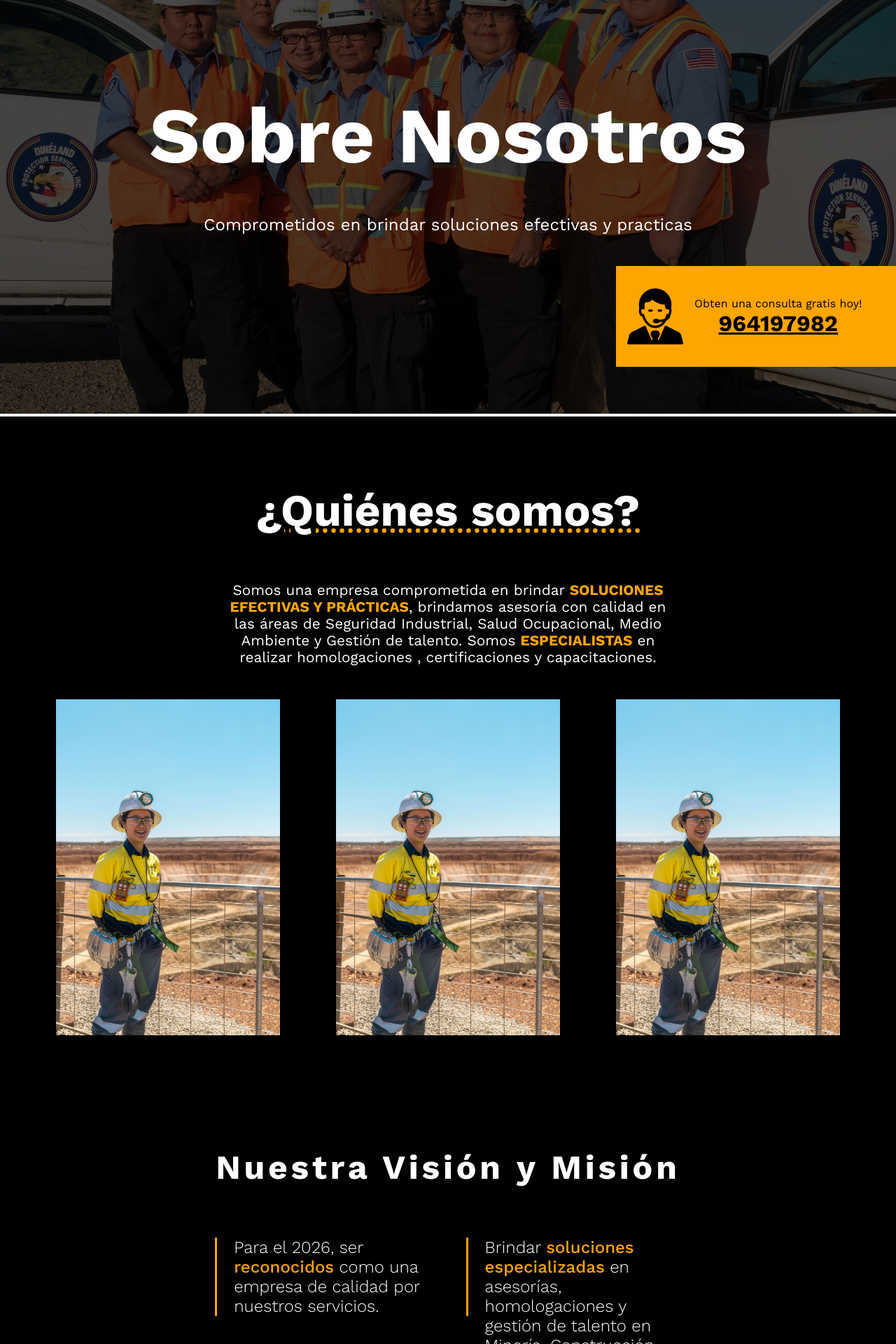
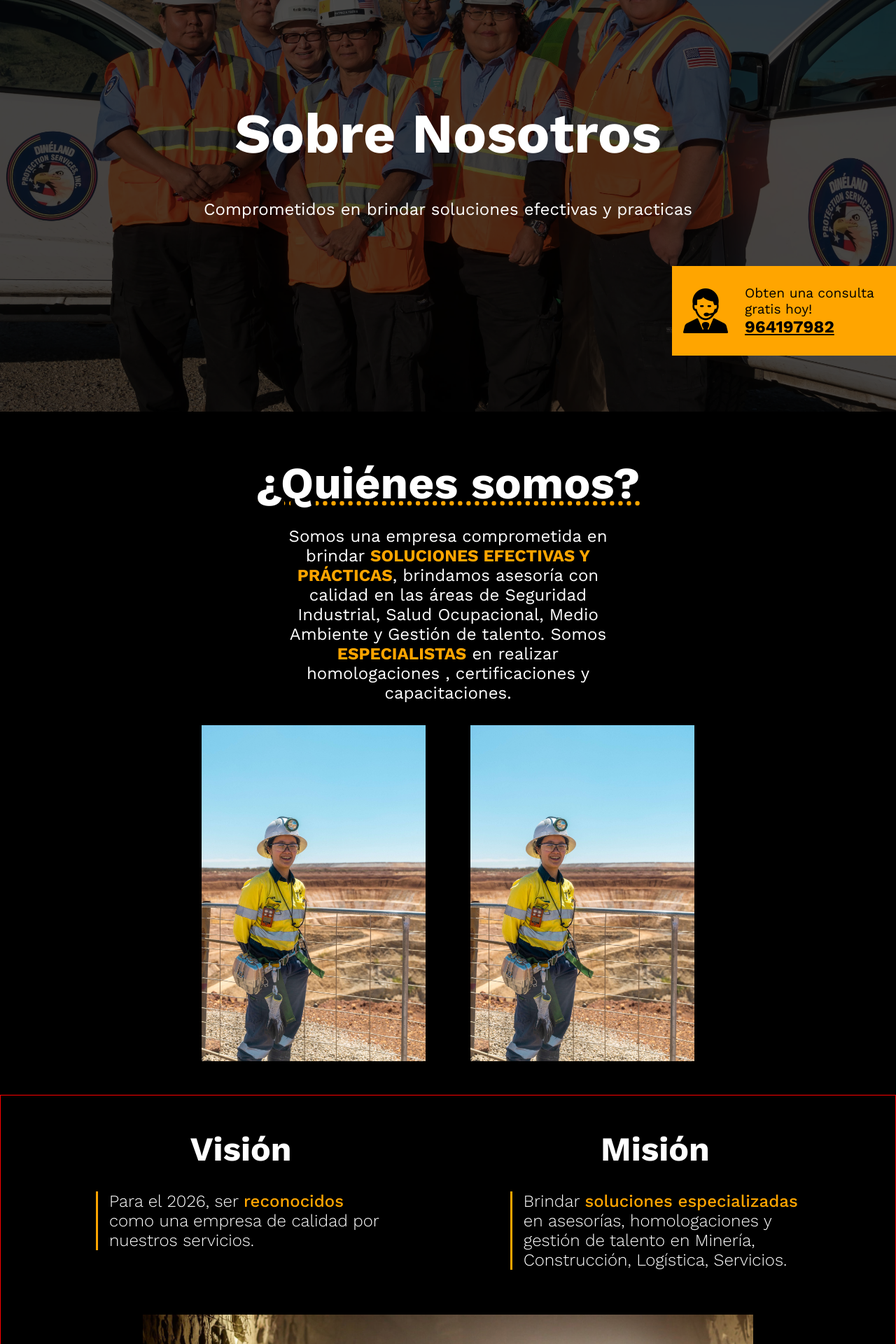
Before and after one commit to Zapallit0/SafetyProject, a React (Vite) app: page /Nosotros in a window 1280 px wide. Shown: the part 260-2180 px from the top of the page at 70% size. Built offline with nearby package versions, Linux system fonts and the light colour scheme.

Commit message:
Adding responsive Home Page and About Us Page

```diff
--- a/src/Components/AboutUs/AboutUs1/AboutUs.css
+++ b/src/Components/AboutUs/AboutUs1/AboutUs.css
@@ -7,22 +7,21 @@
     flex-direction: column;
     align-items: center;
     text-align: center;
-    padding: 4rem 0;
+    padding: 2rem 0;
 }
 .titleAboutUs1{
-    margin-top: 2rem;
     color: white;
-    width:50%;
-    margin-bottom: 3rem;
+    width:80%;
+    margin: 2rem 0;
 }
 .titleAboutUs1 h2{
-    font-size: 4rem;
-    margin-bottom: 4rem;
+    font-size: 2rem;
     text-decoration:dotted underline #FFA500;
+    margin-bottom: 1.5rem;
 }
 .titleAboutUs1 p{
     width: fit-content;
-    font-size: 1.3rem;
+    font-size: 1rem;
 }
 .titleAboutUs1 p span{
     text-transform: uppercase;
@@ -36,9 +35,41 @@
 }
 .imgsAboutUs1{
     display: flex;
-    gap: 5rem;
+    flex-direction: row;
+    flex-wrap: wrap;
+    gap: 1rem;
+}
+.imgsAboutUs1 img{
+    width: 10rem;
     margin-bottom: 1rem;
 }
-.imgsAboutUs1 img{
-    width: 20rem;
+@media screen and (min-width: 720px) {
+    .titleAboutUs1 h2{
+        font-size: 3rem;
+    }
+    .titleAboutUs1 p{
+        font-size: 1.2rem;
+    }
+    .imgsAboutUs1{
+        gap: 2rem;
+    }
+    .imgsAboutUs1 img{
+        width: 15rem;
+    }
 }
+@media screen and (min-width:1000px){
+    .titleAboutUs1 h2{
+        font-size: 4rem;
+    }
+    .titleAboutUs1 p{
+        font-size: 1.5rem;
+        max-width: 40vw;
+        margin: auto;
+    }
+    .imgsAboutUs1{
+        gap: 4rem;
+    }
+    .imgsAboutUs1 img{
+        width: 20rem;
+    }
+}
--- a/src/Components/AboutUs/AboutUs1/AboutUs.jsx
+++ b/src/Components/AboutUs/AboutUs1/AboutUs.jsx
@@ -16,7 +16,6 @@ function AboutUs() {
         <div className='imgsAboutUs1'>
             <img src={Engineer} alt="Img1" />
             <img src={Engineer} alt="Img2" />
-            <img src={Engineer} alt="Img3" />
         </div>
     </div>
   )
--- a/src/Components/AboutUs/HeroSection/HeroSection.css
+++ b/src/Components/AboutUs/HeroSection/HeroSection.css
@@ -4,6 +4,11 @@
     align-items: center;
     justify-content: center;
     width: 100vw;
+    height: fit-content;
+}
+.backgroundHeroAboutUs{
+    height: 90svh;
+    width: 100%;
 }
 .backgroundHeroAboutUs img{
     object-fit: cover;
@@ -19,37 +24,69 @@
     z-index: 50;
     color: white;
     text-align: center;
+    padding:0 2rem;
 }
 .contentAboutUs1 h2{
-    font-size: 7rem;
+    font-size: 3rem;
     margin-bottom:3rem;
 }
 .contentAboutUs1 span{
-    font-size: 1.5rem;
+    font-size: 1rem;
 }
 .contactNumberHeroAboutUs{
     position:absolute;
     display: flex;
     background-color: #FFA500;
     align-items: center;
-    width: 25rem;
-    height: 9rem;
+    width: 15rem;
+    height: 5rem;
     padding: 1rem;
+    padding-right: 0;
     right: 0px;
-    bottom: 1rem;
+    bottom: 2rem;
 }
 .contactNumberHeroAboutUs img{
-    width: 5rem;
-    margin-right: 1rem;
+    width: 2rem;
+    margin-right: 1.5rem;
 }
 .infoHeroAboutUs{
     padding: 0;
 }
 .infoHeroAboutUs span{
-    font-size: 1.5;
+    font-size: 1rem;
 }
 .infoHeroAboutUs h4{
-    text-align: center;
+    text-align: left;
     text-decoration: underline;
-    font-size: 2rem;
+    font-size: 1rem;
 }
+@media screen and (min-width:720px){
+    .contentAboutUs1{
+        padding:0 6rem;
+    }
+    .contentAboutUs1 h2{
+        font-size: 5rem;
+    }
+    .contentAboutUs1 span{
+        font-size: 1.5rem;
+    }
+    .contactNumberHeroAboutUs{
+        width: 20rem;
+        height: 8rem;
+        padding: 1rem;
+        right: 0px;
+        bottom: 2rem;
+    }
+    .contactNumberHeroAboutUs img{
+        width: 4rem;
+    }
+    .infoHeroAboutUs span{
+        font-size: 1.2rem;
+    }
+    .infoHeroAboutUs h4{
+        font-size: 1.5rem;
+    }
+}
+@media screen and (min-width:1000px){
+
+}
--- a/src/Components/AboutUs/Mission&View/Mission&View.css
+++ b/src/Components/AboutUs/Mission&View/Mission&View.css
@@ -1,45 +1,69 @@
 .Mission_View {
     color:white;
     background-color: black;
-    height: fit-content;
     display: flex;
     flex-direction: column;
     justify-content: center;
     align-items: center;
+    text-align: center;
+    height: fit-content;
     width: 100vw;
-    padding: 5rem 0;
+    border: red solid 1px;
+    padding: 1rem;
 }
 .Mission_View h3{
-    font-size: 3rem;
-    letter-spacing: 0.3rem;
-    /* text-decoration: underline #FFA500; */
+    font-size: 2rem;
     text-underline-offset: 0.5rem;
+    margin: 2rem 0;
 }
 .paragraphsMission_View{
     display: flex;
     flex-direction: row;
-    align-items: center;
-    justify-content: space-evenly;
-    width: 60%;
-    height:10rem;
-    margin: 3rem 0;
+    align-items: flex-start;
+    text-align: center;
+    height: fit-content;
+    width: 95%;
+    height: fit-content;
+    margin-bottom: 2rem;
 }
 .paragraphsMission_View p{
-    padding-left: 1.5rem;
-    font-size: 1.5rem;
+    text-align: left;
+    padding-left: 1rem;
+    font-size: 1rem;
     font-weight: 300;
-    width: 40%;
-    height: 7rem;
+    width: 100%;
     border-left: 3px #FFA500;
     border-style: solid;
     border-bottom: 0px white;
     border-right: 0px white;
     border-top: 0px white;
 }
+.missionView{
+    display: flex;
+    flex-direction: column;
+    justify-content: center;
+    width: fit-content;
+}
 .paragraphsMission_View span{
     color:#FFA500;
     font-weight: 500;
 }
 .Mission_View img{
-    width: 50%;
+    width: 70%;
+    margin: 2rem 0;
 }
+@media screen and (min-width: 720px){
+    .Mission_View h3{
+        font-size: 3rem;
+    }
+    .missionView{
+        width: 50%;
+    }
+    .paragraphsMission_View p{
+        width: 70%;
+        font-size: 1.5rem;
+    }
+    .missionView{
+        align-items: center;
+    }
+}
--- a/src/Components/AboutUs/Mission&View/Mission&View.jsx
+++ b/src/Components/AboutUs/Mission&View/Mission&View.jsx
@@ -4,10 +4,15 @@ import LastImg from '../../../assets/AboutUsPage/lastImg.jpg'
 function MissionView() {
   return (
     <div className='Mission_View'>
-        <h3>Nuestra Visión y Misión</h3>
         <div className='paragraphsMission_View'>
+            <div className='missionView'>
+            <h3>Visión</h3>
             <p>Para el 2026, ser <span>reconocidos</span> como una empresa de calidad por nuestros servicios.</p>
+            </div>
+            <div className='missionView'>
+            <h3>Misión</h3>
             <p>Brindar <span>soluciones especializadas</span> en asesorías, homologaciones y gestión de talento en Minería, Construcción, Logística, Servicios.</p>
+            </div>
         </div>
         <img src={LastImg} alt="imgMission_View" />
     </div>
--- a/src/Components/Home/MainPage/MainPage.css
+++ b/src/Components/Home/MainPage/MainPage.css
@@ -1,7 +1,7 @@
 .mainpage{
     margin: 0px;
     position:relative;
-    width: 100svw;
+    width: 100dvw;
     height: fit-content;
 }
 /* Background Img */
@@ -109,7 +109,8 @@
     }
     .textMP button{
         width: fit-content;
-        padding: 0 1rem;
+        height: fit-content;
+        padding: 1rem 2rem;
         font-size: 1.5rem;
     }
     .redesMP img{
--- a/src/Components/Home/Navbar/Navbar.css
+++ b/src/Components/Home/Navbar/Navbar.css
@@ -30,11 +30,14 @@
     height: 4rem;
     cursor: pointer;
 }
-
+.logoCell{
+    height: 4rem;
+    cursor: pointer;
+    display: none;
+}
 .login img{
     width: 2rem;
     cursor: pointer;
-
 }
 .link{
     text-decoration: none;
@@ -66,7 +69,7 @@
 
 @media screen and (max-width:720px){
     .navbar {
-        padding: 1rem 1rem;
+        padding: 1rem;
     }
     .mobMenu{
         display: flex;
@@ -80,3 +83,17 @@
         display: none;
     }
 }
+@media screen and (min-width:1200px){
+    .desktopMenu li{
+        font-size: 1.4rem;
+        margin: 0 1.5rem;
+    }
+}
+@media screen and (max-width:900px){
+    .logo{
+        display: none;
+    }
+    .logoCell{
+        display: flex;
+    }
+}
--- a/src/Components/Home/Navbar/Navbar.jsx
+++ b/src/Components/Home/Navbar/Navbar.jsx
@@ -3,6 +3,8 @@ import './Navbar.css'
 import {Link} from 'react-router-dom'
 import userlogin from '../../../assets/user_login_n.webp';
 import logo from '../../../assets/Logos/LogoTitle.svg';
+import logoCell from '../../../assets/Logos/LogoHome.svg';
+
 import {Squash as Hamburger} from 'hamburger-react'
 
 const Navbar = () => {
@@ -14,6 +16,7 @@ const Navbar = () => {
             </div>
 
             <img src={logo} alt="Logo" className='logo' />
+            <img src={logoCell} alt="Logo" className='logoCell' />
             <ul className='desktopMenu'>
                 <Link className='link' to={'/'}><li onClick={()=>{document.getElementById('Main_Page').scrollIntoView({behavior:'smooth'})}}>Home</li></Link>
                 <li onClick={()=>{document.getElementById('Services').scrollIntoView({behavior:'smooth'})}}>Servicios</li>
@@ -24,8 +27,7 @@ const Navbar = () => {
                 <img src={userlogin} alt="" className='imgLogin' />
             </div>
 
-
-            {/* <img src={burgerMenu} alt="Menu" className='mobMenu' onClick={()=>(setShowMenu(!showMenu))} /> */}
+            {/* Menu Mobile */}
             <ul className='navMenu' style={{display:showMenu? 'flex':'none'}}>
                 <li onClick={()=>{document.getElementById('Main_Page').scrollIntoView({behavior:'smooth'}),setShowMenu(!showMenu)}}>Home</li>
                 <li onClick={()=>{document.getElementById('Services').scrollIntoView({behavior:'smooth'}),setShowMenu(!showMenu)}}>Servicios</li>
--- a/src/Components/Home/Service2/Service2.jsx
+++ b/src/Components/Home/Service2/Service2.jsx
@@ -27,7 +27,7 @@ function Service2() {
             Confía en nosotros para salvaguardar lo que más valoras.
             Descubre cómo podemos fortalecer tu seguridad hoy</p>
             <Link to={'/Servicios'} className='btnServicio2'>
-                <button className='btnMasInfo'>Todos los servicios</button>
+                <button className='btnMasInfo'>Más Servicios</button>
             </Link>
         </div>
         <div className='ServicesPresentation'>
--- a/src/Components/Services/Navbar2/Navbar2.jsx
+++ b/src/Components/Services/Navbar2/Navbar2.jsx
@@ -4,6 +4,7 @@ import {Link} from 'react-router-dom'
 import userlogin from '../../../assets/user_login_n.webp';
 import logo from '../../../assets/Logos/LogoTitle.svg';
 import {Squash as Hamburger} from 'hamburger-react'
+import logoCell from '../../../assets/Logos/LogoHome.svg';
 
 const Navbar2 = () => {
     const [showMenu, setShowMenu]=useState(false);
@@ -13,7 +14,8 @@ const Navbar2 = () => {
                 <Hamburger color="#fff" duration={0.3} toggled={showMenu} toggle={setShowMenu} easing="ease-in"/>
             </div>
 
-            <img src={logo} alt="Logo" className='logo2' />
+            <img src={logo} alt="Logo" className='logo' />
+            <img src={logoCell} alt="Logo" className='logoCell' />
             <ul className='desktopMenu2'>
                 <Link className='link2' to={'/'}><li onClick={()=>{document.getElementById('Main_Page').scrollIntoView({behavior:'smooth'})}}>Home</li></Link>
                 <Link className='link2' to={'/Servicios'}><li>Servicios</li></Link>
```
Also changed, not shown: src/Components/Home/Service2/Service2.css (+9 -6 lines), src/assets/Logos/LogoHome.svg (added).
